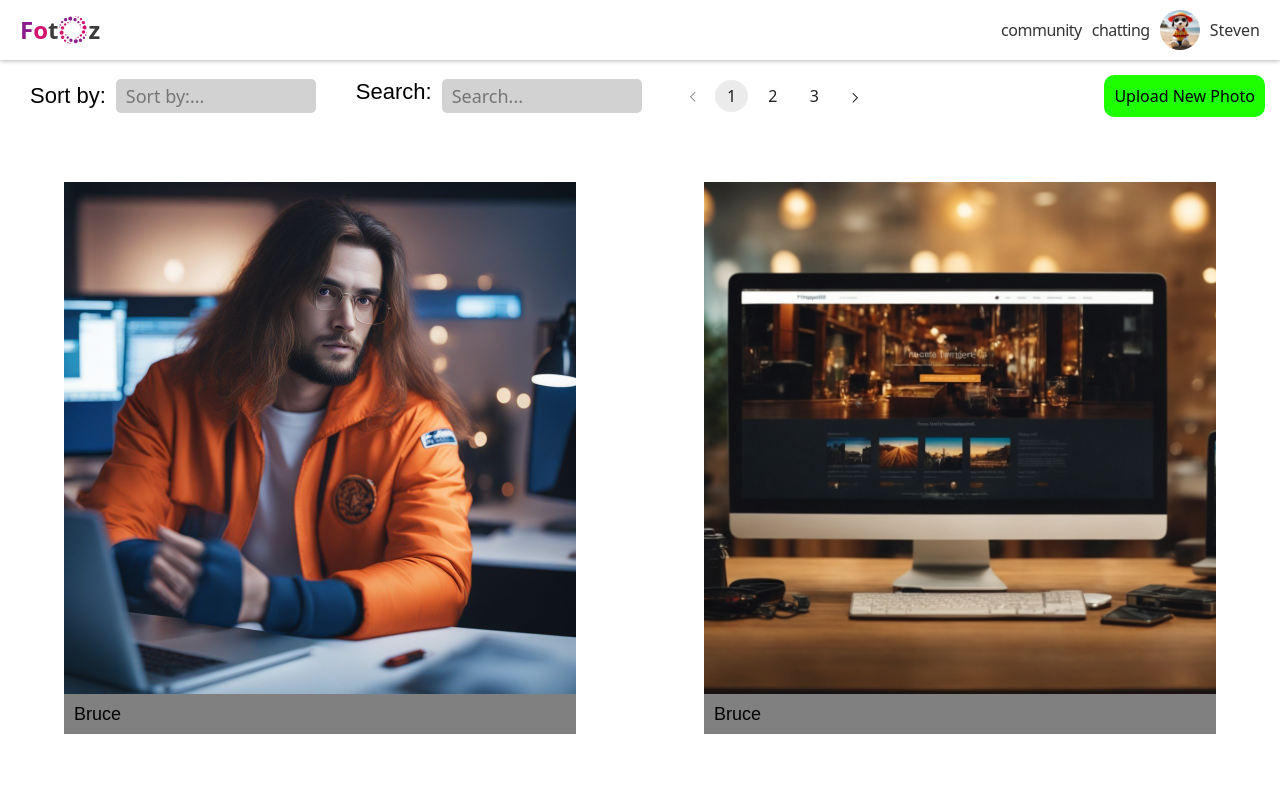
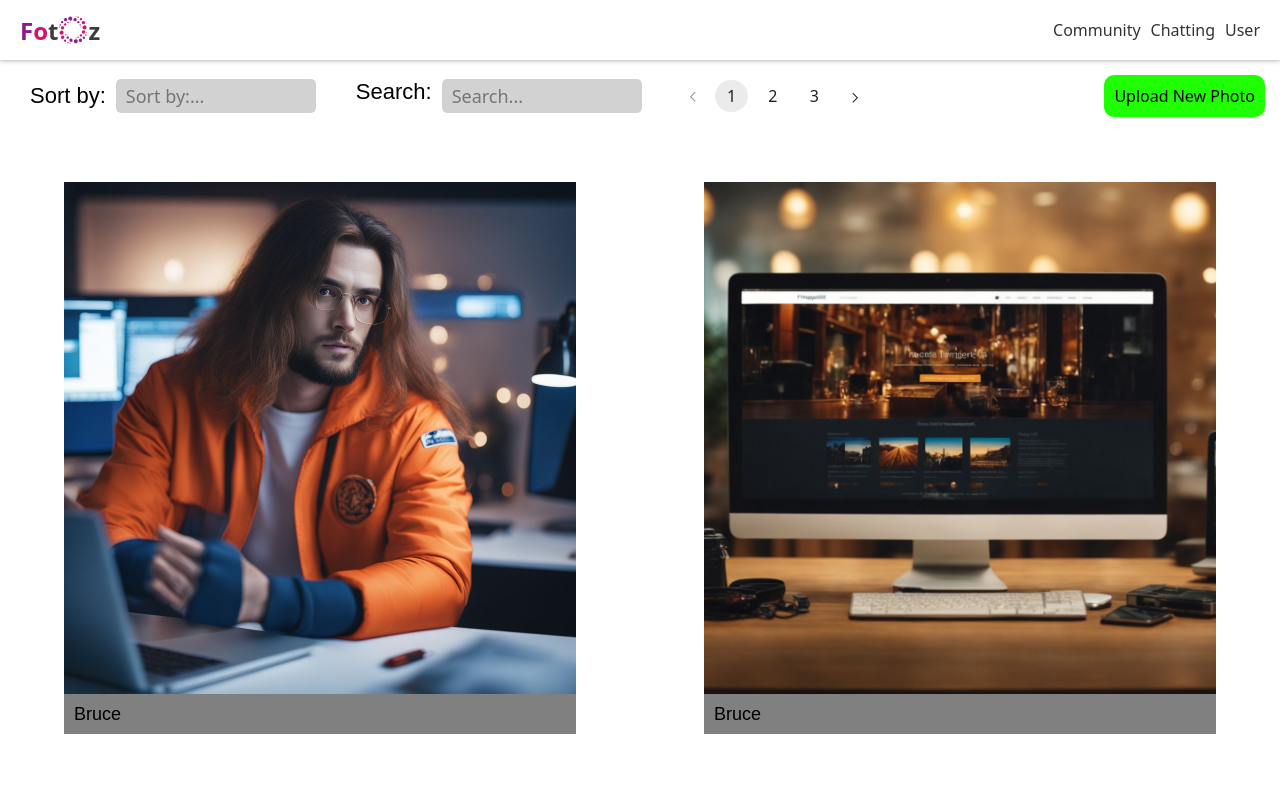
Before and after one commit to dachi-khelashvili/photo-sharing-app, a React (Vite) app: page /photos in a window 1280 px wide. Shown: the top 800 px of the page. Built offline with nearby package versions, Linux system fonts and the light colour scheme.

Commit message:
fix: refactor header code

```diff
--- a/src/assets/styles/global.css
+++ b/src/assets/styles/global.css
@@ -9,11 +9,6 @@
 h1 {
   font-size: 48px;
   line-height: 50px;
-}
-
-h1 small {
-  font-size: 45px;
-  line-height: 47px;
 }
 
 h2 {
@@ -43,11 +38,6 @@ input {
     line-height: 44px;
   }
 
-  h1 small {
-    font-size: 39px;
-    line-height: 41px;
-  }
-
   h2 {
     font-size: 28px;
     line-height: 30px;
@@ -75,11 +65,6 @@ input {
     line-height: 38px;
   }
 
-  h1 small {
-    font-size: 34px;
-    line-height: 36px;
-  }
-
   h2 {
     font-size: 24px;
     line-height: 26px;
--- a/src/components/buttons/index.ts
+++ b/src/components/buttons/index.ts
@@ -1,3 +1,4 @@
 export * from './styled';
 export * from './icon';
 export * from './up';
+export * from './text';
--- /dev/null
+++ b/src/components/buttons/text/index.tsx
@@ -0,0 +1,11 @@
+import React from 'react';
+import { Container } from './styles';
+
+interface TextButtonProps {
+  children: React.ReactNode;
+  onClick: () => void;
+}
+
+export const TextButton: React.FC<TextButtonProps> = (props) => {
+  return <Container onClick={props.onClick}>{props.children}</Container>;
+};
--- /dev/null
+++ b/src/components/buttons/text/styles.tsx
@@ -0,0 +1,29 @@
+import { THEME } from 'consts';
+import styled from 'styled-components';
+
+export const Container = styled.button`
+  background: transparent;
+  border: none;
+  cursor: pointer;
+
+  font-size: 16px;
+  font-weight: 500;
+
+  @media (max-width: 1024px) {
+    font-size: 15px;
+  }
+
+  @media (max-width: 768px) {
+    font-size: 14px;
+  }
+
+  opacity: ${THEME.OPACITY.TEXT.DEFAULT};
+
+  &:hover {
+    opacity: ${THEME.OPACITY.TEXT.HOVER};
+  }
+
+  &:active {
+    opacity: ${THEME.OPACITY.TEXT.ACTIVE};
+  }
+`;
--- a/src/components/layout/header/index.tsx
+++ b/src/components/layout/header/index.tsx
@@ -1,113 +1,96 @@
 import React, { useState, useRef } from 'react';
 import { useNavigate } from 'react-router-dom';
 import { Logo } from 'components/logo';
-
-import { Container, ShortMenu, LinkGroup } from './styles';
-
-import { StyledLink, StyledButton, StyledAvatar } from 'components';
+import { Container, Menu, Group } from './styles';
+import { TextButton } from 'components';
 import { COLORSTYLE, PATH } from 'consts';
 import { useOutsideAlerter } from 'hooks';
-interface HeaderComponentProps {
+
+interface HeaderProps {
   isAuthenticated: boolean;
   setAuthentication: (e: boolean) => void;
 }
 
-export const HeaderComponent: React.FC<HeaderComponentProps> = (props) => {
-  const [isMenuShowed, showMenu] = useState(false);
+type NavigationItem = {
+  path: string;
+  label: string;
+};
 
+const UserMenu: React.FC<{ onClose: () => void }> = ({ onClose }) => {
+  const navigate = useNavigate();
+  const menuRef = useRef<HTMLDivElement>(null);
+  useOutsideAlerter(menuRef, () => onClose());
+
+  const menuItems: NavigationItem[] = [
+    { path: PATH.PROFILE, label: 'My Profile' },
+    { path: PATH.PHOTOS, label: 'My Photos' },
+    { path: PATH.FRIENDS, label: 'My Friends' },
+    { path: PATH.LOGIN, label: 'Log Out' },
+  ];
+
+  return (
+    <Menu ref={menuRef} role="menu" aria-label="User menu">
+      {menuItems.map(({ path, label }) => (
+        <TextButton
+          key={path}
+          onClick={() => {
+            navigate(path);
+            onClose();
+          }}
+        >
+          {label}
+        </TextButton>
+      ))}
+    </Menu>
+  );
+};
+
+export const Header: React.FC<HeaderProps> = ({ isAuthenticated }) => {
+  const [isMenuOpen, setIsMenuOpen] = useState(false);
   const navigate = useNavigate();
 
-  const menuRef = useRef(null);
-  useOutsideAlerter(menuRef, showMenu);
+  const authButtons: NavigationItem[] = [
+    { path: PATH.LOGIN, label: 'Log In' },
+    { path: PATH.REGISTER, label: 'Register' },
+  ];
 
-  const onClickMyProfileAlerter = () => {
-    navigate(PATH.PROFILE);
-    showMenu(false);
-  };
-  const onClickMyPhotosAlerter = () => {
-    navigate(PATH.PHOTOS);
-    showMenu(false);
-  };
-  const onClickMyFriendsAlerter = () => {
-    navigate(PATH.FRIENDS);
-    showMenu(false);
-  };
-  const onClickLogOutAlerter = () => {
-    navigate(PATH.HOME);
-    showMenu(false);
-    props.setAuthentication(false);
-  };
+  const navButtons: NavigationItem[] = [
+    { path: PATH.COMMUNITY, label: 'Community' },
+    { path: PATH.CHATROOM, label: 'Chatting' },
+  ];
+
   return (
     <>
-      <Container>
+      <Container role="banner">
         <Logo style={COLORSTYLE.DARK} />
-        <LinkGroup>
-          {!props.isAuthenticated ? (
+        <Group role="navigation">
+          {!isAuthenticated ? (
             <>
-              <StyledLink linkstyle="normal" to={PATH.LOGIN}>
-                sign in
-              </StyledLink>
-              <StyledLink linkstyle="normal" to={PATH.REGISTER}>
-                sign up
-              </StyledLink>
+              {authButtons.map(({ path, label }) => (
+                <TextButton key={path} onClick={() => navigate(path)}>
+                  {label}
+                </TextButton>
+              ))}
             </>
           ) : (
             <>
-              <StyledLink linkstyle="normal" to={PATH.COMMUNITY}>
-                community
-              </StyledLink>
-              <StyledLink linkstyle="normal" to={PATH.CHATROOM}>
-                chatting
-              </StyledLink>
-              <StyledAvatar
-                avatarstyle="small"
-                onClick={() => {
-                  showMenu(true);
-                }}
-                src="./snoopy-3.jpg"
-              />
-              <StyledButton
-                buttonstyle="transparent"
-                onClick={() => {
-                  showMenu(true);
-                }}
+              {navButtons.map(({ path, label }) => (
+                <TextButton key={path} onClick={() => navigate(path)}>
+                  {label}
+                </TextButton>
+              ))}
+              <TextButton
+                onClick={() => setIsMenuOpen(true)}
+                aria-expanded={isMenuOpen}
+                aria-haspopup="menu"
               >
-                Steven
-              </StyledButton>
+                User
+              </TextButton>
             </>
           )}
-        </LinkGroup>
+        </Group>
       </Container>
-      {isMenuShowed && (
-        <>
-          <ShortMenu ref={menuRef}>
-            <StyledButton
-              buttonstyle="transparent"
-              onClick={onClickMyProfileAlerter}
-            >
-              my profile
-            </StyledButton>
-            <StyledButton
-              buttonstyle="transparent"
-              onClick={onClickMyPhotosAlerter}
-            >
-              my photos
-            </StyledButton>
-            <StyledButton
-              buttonstyle="transparent"
-              onClick={onClickMyFriendsAlerter}
-            >
-              my friends
-            </StyledButton>
-            <StyledButton
-              buttonstyle="transparent"
-              onClick={onClickLogOutAlerter}
-            >
-              log out
-            </StyledButton>
-          </ShortMenu>
-        </>
-      )}
+      {isMenuOpen && <UserMenu onClose={() => setIsMenuOpen(false)} />}
     </>
   );
 };
--- a/src/components/layout/header/styles.tsx
+++ b/src/components/layout/header/styles.tsx
@@ -1,4 +1,5 @@
 import styled from 'styled-components';
+import { THEME } from 'consts';
 
 export const Container = styled.header`
   position: sticky;
@@ -6,40 +7,44 @@ export const Container = styled.header`
   height: 60px;
   padding: 0 20px;
   border: none;
-
   background-color: white;
-  box-shadow: 0 0 5px 0 rgba(0, 0, 0, 0.4);
-
+  box-shadow: ${THEME.SHADOW.DEFAULT};
+  z-index: ${THEME.ZINDEX.HEADER};
   display: flex;
   align-items: center;
   justify-content: space-between;
-
-  z-index: 3;
 `;
 
-export const LinkGroup = styled.div`
+export const Group = styled.nav`
   display: flex;
   gap: 10px;
   align-items: center;
 `;
 
-export const ShortMenu = styled.div`
-  position: sticky;
-  left: 100vw;
+export const Menu = styled.div`
+  position: fixed;
+  right: 0;
   top: 60px;
-  height: 140px;
-  width: fit-content;
-  padding: 0.5rem 1rem;
-  margin-bottom: -140px;
-  border-radius: 0 0 0 10px;
-
-  background-color: white;
-  box-shadow: 0 0 5px rgba(0, 0, 0, 0.4);
-
   display: flex;
   flex-direction: column;
   align-items: start;
-  justify-content: space-evenly;
-  gap: 5px;
-  z-index: 2;
+  background-color: white;
+  padding: 15px 20px;
+  gap: 10px;
+  border-radius: 0 0 0 10px;
+  box-shadow: ${THEME.SHADOW.DEFAULT};
+  z-index: ${THEME.ZINDEX.MENU};
+
+  animation: slideIn 0.2s ease-out;
+
+  @keyframes slideIn {
+    from {
+      opacity: 0;
+      transform: translateY(-10px);
+    }
+    to {
+      opacity: 1;
+      transform: translateY(0);
+    }
+  }
 `;
--- a/src/components/layout/index.tsx
+++ b/src/components/layout/index.tsx
@@ -1,5 +1,5 @@
 import React from 'react';
-import { HeaderComponent } from './header';
+import { Header } from './header';
 import { FooterComponent } from './footer';
 
 interface LayoutProps {
@@ -11,7 +11,7 @@ interface LayoutProps {
 export const LayoutComponent: React.FC<LayoutProps> = (props) => {
   return (
     <>
-      <HeaderComponent
+      <Header
         isAuthenticated={props.isAuthenticated}
         setAuthentication={props.setAuthentication}
       />
--- a/src/components/logo/styles.tsx
+++ b/src/components/logo/styles.tsx
@@ -12,19 +12,11 @@ const baseLogoStyles = css`
 
   div {
     font-size: 24px;
-    line-height: 24px;
     font-weight: bold;
-  }
-
-  @media (max-width: 480px) {
-    div {
-      display: none;
-    }
   }
 
   img {
     width: 30px;
-    height: 30px;
   }
 
   &:hover {
--- a/src/consts/themes.ts
+++ b/src/consts/themes.ts
@@ -30,5 +30,18 @@ export const THEME = {
       HOVER: 0.9,
       ACTIVE: 0.8,
     },
+    TEXT: {
+      DEFAULT: 0.8,
+      HOVER: 0.9,
+      ACTIVE: 1,
+    },
+  },
+  SHADOW: {
+    DEFAULT: '0 0 5px 0 rgba(0, 0, 0, 0.4)',
+  },
+  ZINDEX: {
+    DEFAULT: 0,
+    MENU: 1,
+    HEADER: 2,
   },
 };
```
